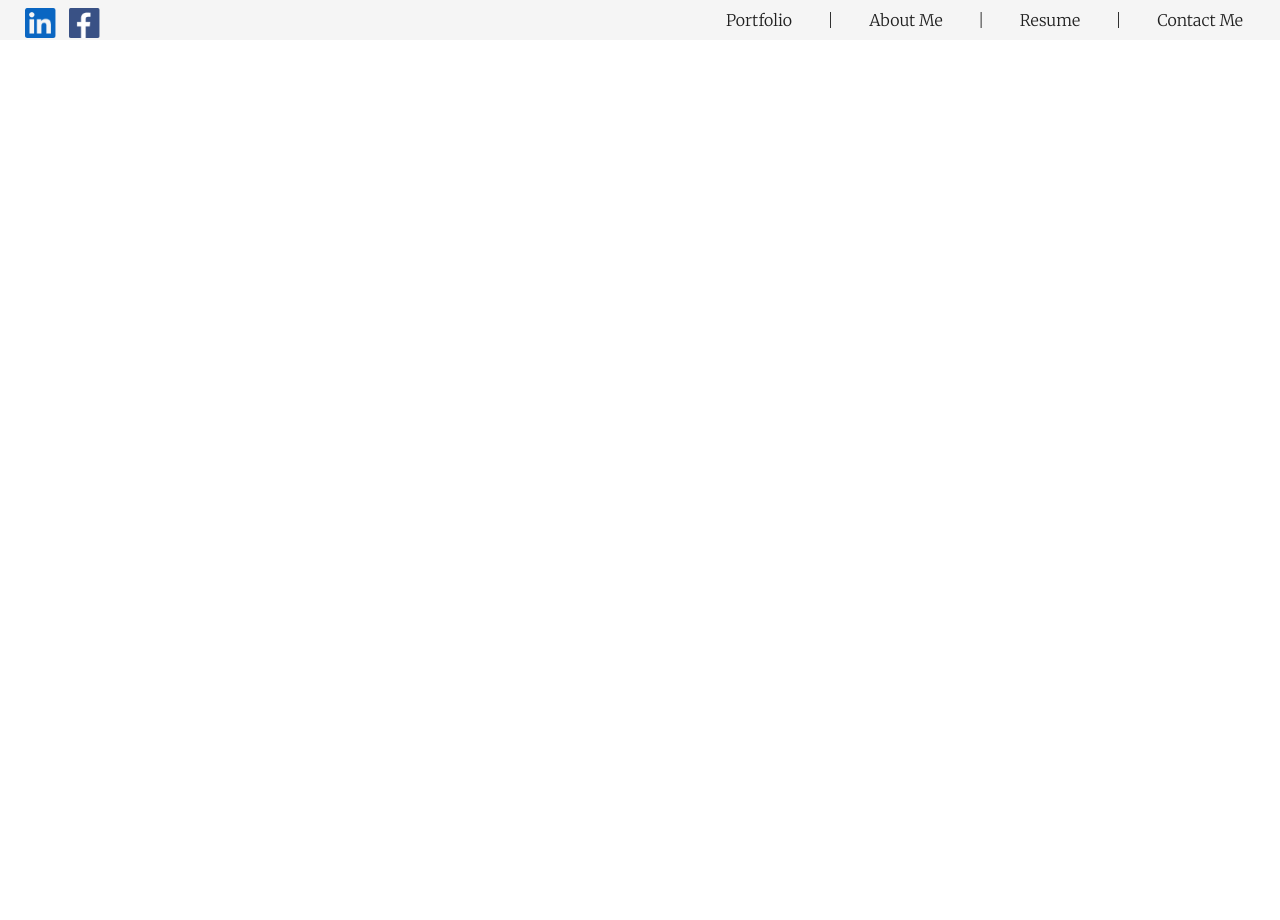
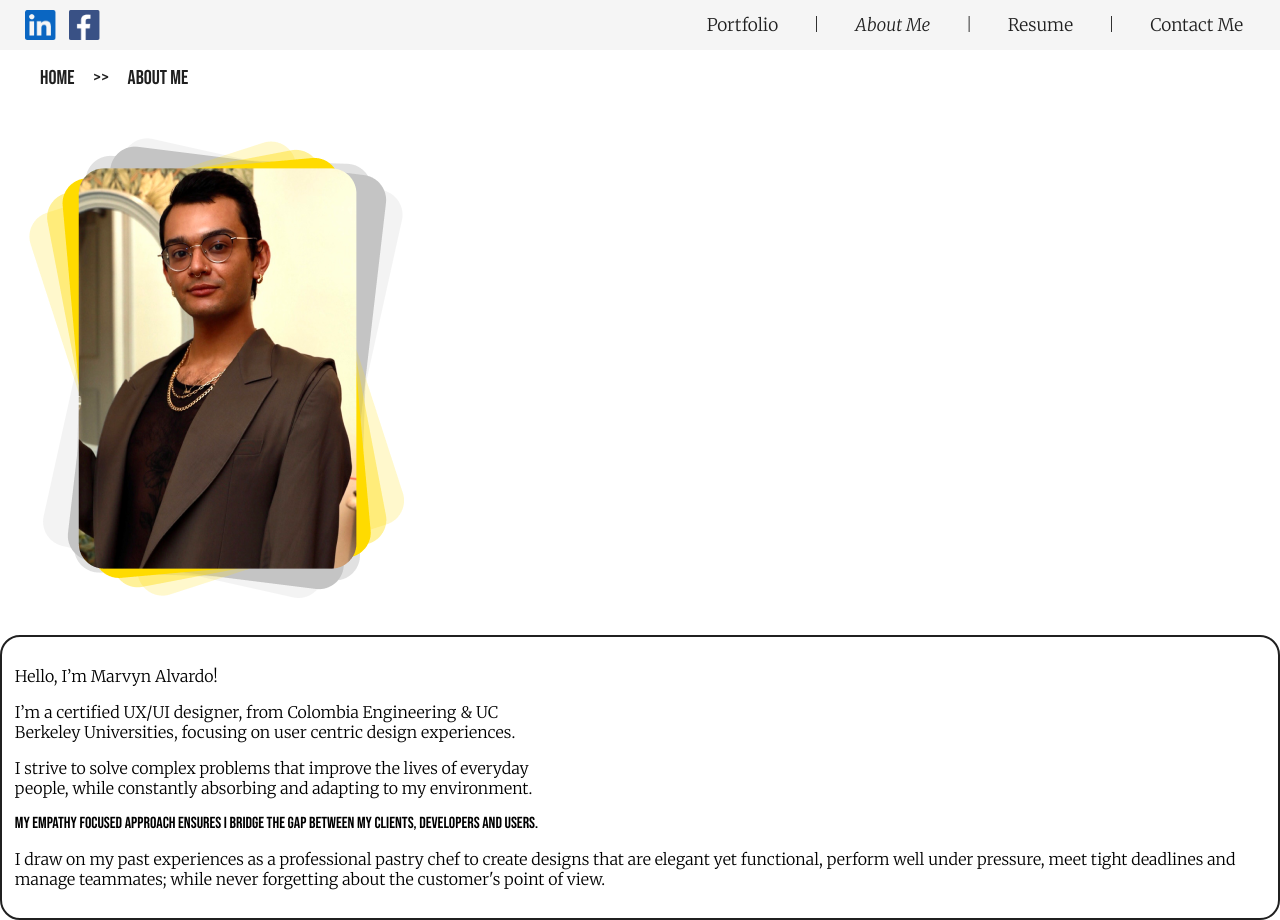
Before and after one commit to MarvynA/Marvyn-Portfolio, a plain HTML site: page about.html in a window 1280 px wide. Before the commit the page ends 800 px from the top, so only its background shows below. Drawn offline with nearby package versions, Linux system fonts and the light colour scheme.

Commit message:
About Me
Starting to create the About Me page.

```diff
--- a/about.css
+++ b/about.css
@@ -1,13 +1,12 @@
 body {
 margin: 0px;
 }
-
 
 /* Nav Bar Start*/
 header {
 display:flex;
 justify-content: space-between;
-height: 40px;
+height: 50px;
 align-items: center;
 background-color:#f5f5f5 ;
 }
@@ -21,7 +20,6 @@ justify-content: flex-end;
 
 #social-media {
 height: 30px;
-margin-top: 5px;
 margin-left: 25px;
 justify-content: center;
 }
@@ -29,13 +27,14 @@ justify-content: center;
 header a {
 font-family: 'Merriweather';
 font-weight:300;
+font-size: 13pt;
 margin-left: 37px;
 margin-right: 37px;
 text-decoration: none;
 color: #202020;
 }
 
-a:hover {
+.active {
 font-style: italic;
 }
 
@@ -44,17 +43,44 @@ font-style: italic;
 .pagelayout {
 display: flex;
 justify-content: center;
-    height:115vh;
+height:100%;
 }
 
 
 /* Left Side Layout Start*/
-    #PictureSection {
-    background-color:#f5f5f5;
-    width: 40%;
+#breadcrumb {
+display: flex;
+flex-direction: row;
+list-style-type: none;
+justify-content: flex-start;
+color:#202020;
 }
 
-    #AboutMeSection {
-        width: 60%;
-    background-image: url(images/Doodles.png), linear-gradient(to right, #f5f5f5 , #FFDB00);
+#breadcrumb a {
+text-decoration: none;
+color: #202020;
 }
+
+#breadcrumb li {
+margin-right: 1.5%;
+font-family: 'Bebas Neue';
+font-size: 15pt;
+}
+
+
+
+
+
+
+#callout {
+font-family: 'Bebas Neue';
+}
+
+#AboutMeSection div {
+border: 2px #202020 solid;
+border-radius: 20px;
+padding: 1%;
+font-family: 'Merriweather';
+font-weight:300;
+font-size: 12pt;
+}
--- a/about.html
+++ b/about.html
@@ -32,7 +32,7 @@
   <ul id="nav-bar">
      <li> <a>Portfolio</a> </li>
      <li class="divider">|</li>
-     <li> <a href="about.html">About Me</a> </li>
+     <li> <a class="active" href="about.html">About Me</a> </li>
      <li class="divider">|</li>
      <li> <a>Resume</a> </li>
      <li class="divider">|</li>
@@ -46,17 +46,41 @@
 
 <section id="pagelayout">
 
-    <div id="PictureSection">
+   <div id="PictureSection">
 
+    <ul id="breadcrumb">
+      <li> <a href="index.html">Home</a> </li>
+      <li> >> </li>
+      <li>About Me</li>
+    </ul>
+
+    <img id="profilepic" src="images/picture.png">
+
+   </div>
+
+
+   <div id="AboutMeSection">
+
+    <div>
+    <p>Hello, I’m Marvyn Alvardo!</p>
+    <p>I’m a certified UX/UI designer, from Colombia Engineering & UC <br> Berkeley Universities, focusing on user centric design experiences. </p>
+    <p>I strive to solve complex problems that improve the lives of everyday <br> people, while constantly absorbing and adapting to my environment.</p>
+    <p id="callout">My empathy focused approach ensures I bridge the gap between my clients, developers and users.</p>
+    <p>I draw on my past experiences as a professional pastry chef to create designs that are elegant yet functional, perform well under pressure, meet tight deadlines and manage teammates; while never forgetting about the customer's point of view. </p>
     </div>
 
 
-    <div id="AboutMeSection">
-
-    </div>
+   </div>
 
 </section>
 
+<!-- /* JQuery */ -->
+<script src="https://code.jquery.com/jquery-3.6.0.js"
+integrity="sha256-H+K7U5CnXl1h5ywQfKtSj8PCmoN9aaq30gDh27Xc0jk="
+crossorigin="anonymous"> </script>
+<script src="script.js"></script>
 
 </body>
+
+
 </html>
--- /dev/null
+++ b/script.js
@@ -0,0 +1,3 @@
+// $( "#nav-bar li a").click(function() {
+// $("#nav-bar li a").addClass("active");
+// });
--- a/style.css
+++ b/style.css
@@ -7,7 +7,7 @@ margin: 0px;
 header {
 display:flex;
 justify-content: space-between;
-height: 40px;
+height: 50px;
 align-items: center;
 background-color:#f5f5f5 ;
 }
@@ -21,21 +21,21 @@ justify-content: flex-end;
 
 #social-media {
 height: 30px;
-margin-top: 8px;
-margin-left: 30px;
+margin-left: 25px;
 justify-content: center;
 }
 
 header a {
 font-family: 'Merriweather';
 font-weight:300;
+font-size: 13pt;
 margin-left: 37px;
 margin-right: 37px;
 text-decoration: none;
 color: #202020;
 }
 
-a:hover {
+.active {
 font-style: italic;
 }
 
@@ -45,7 +45,7 @@ font-style: italic;
 .pagelayout {
 display: flex;
 justify-content: center;
-height:120vh;
+height:100%;
 }
 
 
@@ -69,7 +69,6 @@ margin-top: 3%;
 h1 {
 font-family: 'Bebas Neue';
 font-size: 60pt;
-font-weight: 100pt;
 letter-spacing:4px;
 text-align: center;
 height: 30px;
@@ -80,7 +79,6 @@ margin-bottom: 4%;
 h2 {
 font-family: 'Bebas Neue';
 font-size: 35pt;
-font-weight: 100;
 text-align: center;
 letter-spacing: 2px;
 color:#202020;
@@ -128,17 +126,18 @@ background-image: url(images/Doodles.png), linear-gradient(to right, #f5f5f5 , #
 display: grid;
 grid-template-columns: 1fr 1fr;
 grid-template-rows: 1fr 1fr 1fr;
-column-width: 50px;
 margin-left: 10%;
-row-gap: 8%;
-margin-top: 8%;
+row-gap: 7%;
+column-gap: 10%;
+padding: 3%;
 align-items: center;
 }
 
 h3 {
 font-family: 'Bebas Neue';
 font-size: 25pt;
-font-weight: 100;
+letter-spacing: 1px;
+color: #202020;
 text-align: center ;
 }
 
@@ -147,6 +146,7 @@ font-family: 'Merriweather';
 font-size: 15pt;
 font-weight: 300;
 font-style: italic;
+color:#202020;
 }
 
 .arrow {
```
Also changed, not shown: index.html (+5 -0 lines). Lines whose indentation alone changed are shown as unchanged.
